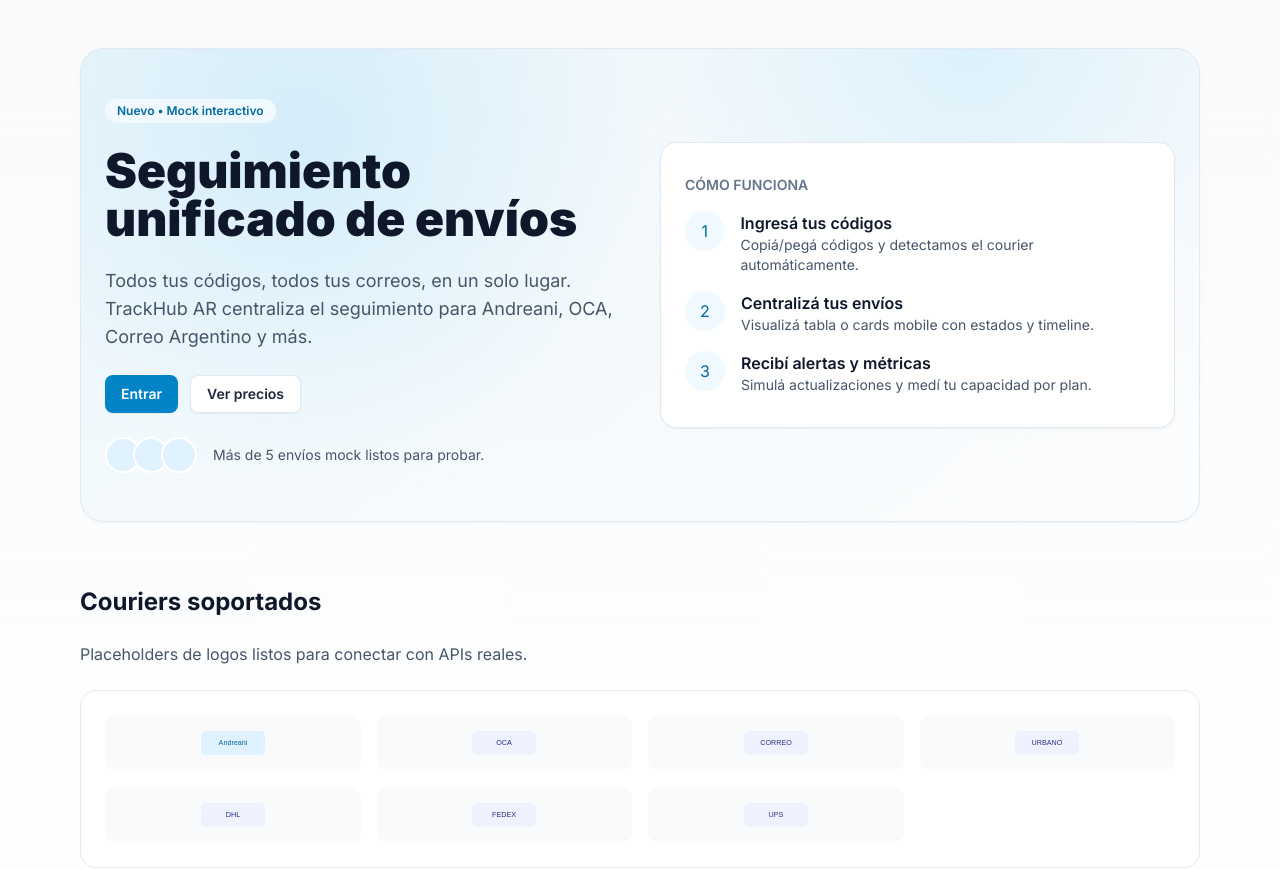
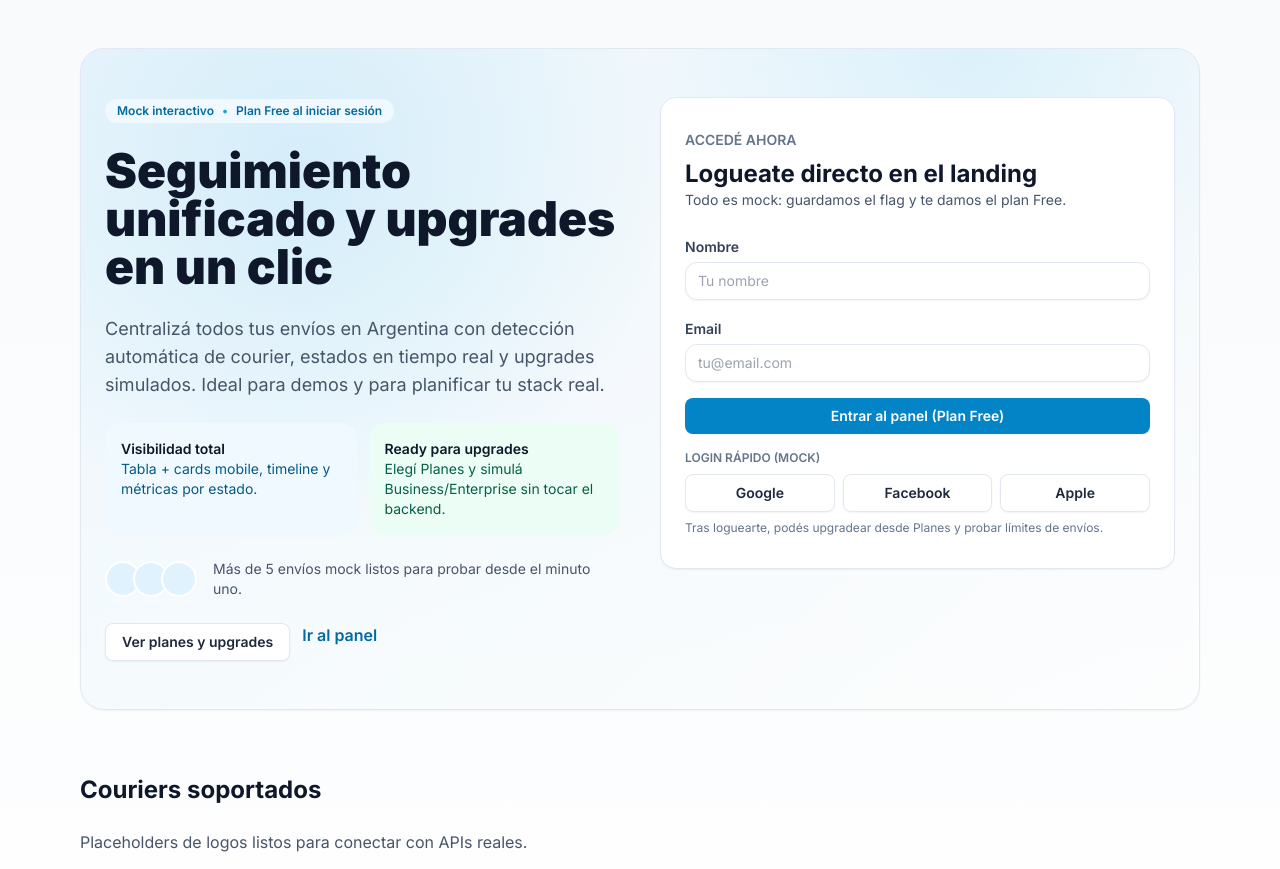
Before and after one commit to Mariano-Martinez/Proyecto-2, a Next.js app: page / in a window 1280 px wide. Shown: the top 869 px of the page. Built offline with nearby package versions, Linux system fonts and the light colour scheme.

Commit message:
Keep sidebar on pricing and refresh landing login

```diff
--- a/src/app/auth/page.tsx
+++ b/src/app/auth/page.tsx
@@ -14,6 +14,13 @@ export default function AuthPage() {
 
   const handleSubmit = (e: React.FormEvent<HTMLFormElement>) => {
     e.preventDefault();
+    setAuth(true);
+    if (!getPlan()) setPlan(Plan.FREE);
+    const stored = consumeRedirectPath();
+    router.replace(stored || next);
+  };
+
+  const handleSocial = () => {
     setAuth(true);
     if (!getPlan()) setPlan(Plan.FREE);
     const stored = consumeRedirectPath();
@@ -65,9 +72,18 @@ export default function AuthPage() {
             <button type="submit" className="btn-primary w-full rounded-xl px-4 py-2">
               {mode === 'login' ? 'Entrar' : 'Crear cuenta'}
             </button>
-            <button type="button" className="btn-secondary w-full rounded-xl px-4 py-2">
-              Continuar con Google (UI)
-            </button>
+            <div className="grid gap-2 sm:grid-cols-3">
+              {['Google', 'Facebook', 'Apple'].map((provider) => (
+                <button
+                  key={provider}
+                  type="button"
+                  className="btn-secondary w-full rounded-xl px-4 py-2"
+                  onClick={handleSocial}
+                >
+                  {provider}
+                </button>
+              ))}
+            </div>
             <p className="text-center text-sm text-slate-600">
               ¿Todavía no sabés qué plan elegir?{' '}
               <Link href="/pricing" className="font-semibold text-sky-600">
--- a/src/app/page.tsx
+++ b/src/app/page.tsx
@@ -1,8 +1,12 @@
+'use client';
+
 import Link from 'next/link';
 import { PricingCard } from '@/components/PricingCard';
-import { pricingTiers } from '@/lib/plans';
 import Image from 'next/image';
-import { Courier } from '@/lib/types';
+import { Courier, Plan } from '@/lib/types';
+import { setAuth, setPlan, getPlan } from '@/lib/storage';
+import { FormEvent, useState } from 'react';
+import { useRouter } from 'next/navigation';
 
 const couriers: { name: Courier; logo: string }[] = [
   { name: Courier.ANDREANI, logo: '/images/andreani.svg' },
@@ -15,29 +19,53 @@ const couriers: { name: Courier; logo: string }[] = [
 ];
 
 export default function HomePage() {
+  const router = useRouter();
+  const [email, setEmail] = useState('');
+  const [name, setName] = useState('');
+
+  const persistAuth = () => {
+    setAuth(true);
+    if (!getPlan()) setPlan(Plan.FREE);
+  };
+
+  const handleLogin = (e: FormEvent) => {
+    e.preventDefault();
+    persistAuth();
+    router.replace('/dashboard');
+  };
+
+  const handleSocial = (provider: string) => {
+    persistAuth();
+    router.replace('/dashboard');
+  };
+
   return (
     <main className="flex min-h-screen flex-col bg-gradient-to-b from-slate-50 via-white to-slate-100">
       <div className="mx-auto flex w-full max-w-6xl flex-col gap-16 px-4 py-12">
         <section className="gradient-hero relative overflow-hidden rounded-3xl border border-slate-200 bg-white px-6 py-12 shadow-sm">
-          <div className="grid items-center gap-10 lg:grid-cols-2">
+          <div className="grid items-start gap-10 lg:grid-cols-2">
             <div className="space-y-6">
-              <span className="inline-flex items-center rounded-full bg-sky-50 px-3 py-1 text-xs font-semibold text-sky-700">
-                Nuevo • Mock interactivo
+              <span className="inline-flex items-center gap-2 rounded-full bg-sky-50 px-3 py-1 text-xs font-semibold text-sky-700">
+                Mock interactivo
+                <span className="text-sky-500">•</span>
+                Plan Free al iniciar sesión
               </span>
               <h1 className="text-4xl font-black text-slate-900 sm:text-5xl">
-                Seguimiento unificado de envíos
+                Seguimiento unificado y upgrades en un clic
               </h1>
               <p className="text-lg text-slate-600">
-                Todos tus códigos, todos tus correos, en un solo lugar. TrackHub AR centraliza el seguimiento para
-                Andreani, OCA, Correo Argentino y más.
+                Centralizá todos tus envíos en Argentina con detección automática de courier, estados en tiempo real y
+                upgrades simulados. Ideal para demos y para planificar tu stack real.
               </p>
-              <div className="flex flex-wrap gap-3">
-                <Link href="/auth" className="btn-primary rounded-xl px-5 py-3 text-base">
-                  Entrar
-                </Link>
-                <Link href="/pricing" className="btn-secondary rounded-xl px-5 py-3 text-base">
-                  Ver precios
-                </Link>
+              <div className="grid gap-3 md:grid-cols-2">
+                <div className="rounded-2xl bg-sky-50 p-4 text-sm text-sky-800">
+                  <p className="font-semibold text-slate-900">Visibilidad total</p>
+                  <p>Tabla + cards mobile, timeline y métricas por estado.</p>
+                </div>
+                <div className="rounded-2xl bg-emerald-50 p-4 text-sm text-emerald-800">
+                  <p className="font-semibold text-slate-900">Ready para upgrades</p>
+                  <p>Elegí Planes y simulá Business/Enterprise sin tocar el backend.</p>
+                </div>
               </div>
               <div className="flex items-center gap-4 text-sm text-slate-600">
                 <div className="flex -space-x-2">
@@ -49,31 +77,75 @@ export default function HomePage() {
                     />
                   ))}
                 </div>
-                Más de 5 envíos mock listos para probar.
+                Más de 5 envíos mock listos para probar desde el minuto uno.
+              </div>
+              <div className="flex flex-wrap gap-3">
+                <Link href="/pricing#planes" className="btn-secondary rounded-xl px-5 py-3 text-base">
+                  Ver planes y upgrades
+                </Link>
+                <Link href="/dashboard" className="btn-link text-base font-semibold text-sky-700">
+                  Ir al panel
+                </Link>
               </div>
             </div>
+
             <div className="card relative overflow-hidden border-sky-100 bg-white px-6 py-8 shadow-lg">
-              <div className="mb-4 text-sm font-semibold uppercase text-slate-500">Cómo funciona</div>
-              <div className="grid gap-4">
-                {[1, 2, 3].map((step) => (
-                  <div key={step} className="flex gap-4">
-                    <div className="flex h-10 w-10 items-center justify-center rounded-full bg-sky-50 text-sky-700">
-                      {step}
-                    </div>
-                    <div>
-                      <p className="font-semibold text-slate-900">
-                        {step === 1 && 'Ingresá tus códigos'}
-                        {step === 2 && 'Centralizá tus envíos'}
-                        {step === 3 && 'Recibí alertas y métricas'}
-                      </p>
-                      <p className="text-sm text-slate-600">
-                        {step === 1 && 'Copiá/pegá códigos y detectamos el courier automáticamente.'}
-                        {step === 2 && 'Visualizá tabla o cards mobile con estados y timeline.'}
-                        {step === 3 && 'Simulá actualizaciones y medí tu capacidad por plan.'}
-                      </p>
-                    </div>
-                  </div>
-                ))}
+              <div className="mb-2 text-sm font-semibold uppercase text-slate-500">Accedé ahora</div>
+              <h2 className="text-2xl font-bold text-slate-900">Logueate directo en el landing</h2>
+              <p className="text-sm text-slate-600">Todo es mock: guardamos el flag y te damos el plan Free.</p>
+              <form className="mt-6 space-y-4" onSubmit={handleLogin}>
+                <div>
+                  <label className="label">Nombre</label>
+                  <input
+                    className="input mt-1"
+                    placeholder="Tu nombre"
+                    value={name}
+                    onChange={(e) => setName(e.target.value)}
+                  />
+                </div>
+                <div>
+                  <label className="label">Email</label>
+                  <input
+                    className="input mt-1"
+                    type="email"
+                    placeholder="tu@email.com"
+                    required
+                    value={email}
+                    onChange={(e) => setEmail(e.target.value)}
+                  />
+                </div>
+                <button type="submit" className="btn-primary w-full rounded-xl px-4 py-3 text-base">
+                  Entrar al panel (Plan Free)
+                </button>
+              </form>
+              <div className="mt-4 space-y-2">
+                <p className="text-xs font-semibold uppercase text-slate-500">Login rápido (mock)</p>
+                <div className="grid gap-2 sm:grid-cols-3">
+                  <button
+                    type="button"
+                    className="btn-secondary w-full rounded-xl px-4 py-2"
+                    onClick={() => handleSocial('Google')}
+                  >
+                    Google
+                  </button>
+                  <button
+                    type="button"
+                    className="btn-secondary w-full rounded-xl px-4 py-2"
+                    onClick={() => handleSocial('Facebook')}
+                  >
+                    Facebook
+                  </button>
+                  <button
+                    type="button"
+                    className="btn-secondary w-full rounded-xl px-4 py-2"
+                    onClick={() => handleSocial('Apple')}
+                  >
+                    Apple
+                  </button>
+                </div>
+                <p className="text-xs text-slate-500">
+                  Tras loguearte, podés upgradear desde Planes y probar límites de envíos.
+                </p>
               </div>
             </div>
           </div>
--- a/src/app/pricing/page.tsx
+++ b/src/app/pricing/page.tsx
@@ -1,9 +1,10 @@
 'use client';
 
 import { useState } from 'react';
+import { Sidebar } from '@/components/Sidebar';
+import { MobileNav } from '@/components/MobileNav';
 import { PricingCard } from '@/components/PricingCard';
 import { PricingComparison } from '@/components/PricingComparison';
-import { pricingTiers } from '@/lib/plans';
 import { useRouter } from 'next/navigation';
 
 const faqs = [
@@ -26,8 +27,11 @@ export default function PricingPage() {
   const router = useRouter();
 
   return (
-    <main className="min-h-screen bg-slate-50">
-      <div className="mx-auto flex w-full max-w-6xl flex-col gap-12 px-4 py-10">
+    <div className="min-h-screen bg-slate-50">
+      <div className="lg:flex lg:min-h-screen">
+        <Sidebar />
+        <main className="flex-1 px-4 pb-24 pt-6 lg:px-8 lg:pb-12">
+          <div className="mx-auto flex w-full max-w-6xl flex-col gap-12">
             <div className="flex flex-col gap-4 sm:flex-row sm:items-center sm:justify-between">
               <div>
                 <p className="text-sm font-semibold text-sky-600">Planes</p>
@@ -86,5 +90,8 @@ export default function PricingPage() {
             </section>
           </div>
         </main>
+      </div>
+      <MobileNav />
+    </div>
   );
 }
```
Lines whose indentation alone changed are shown as unchanged.
